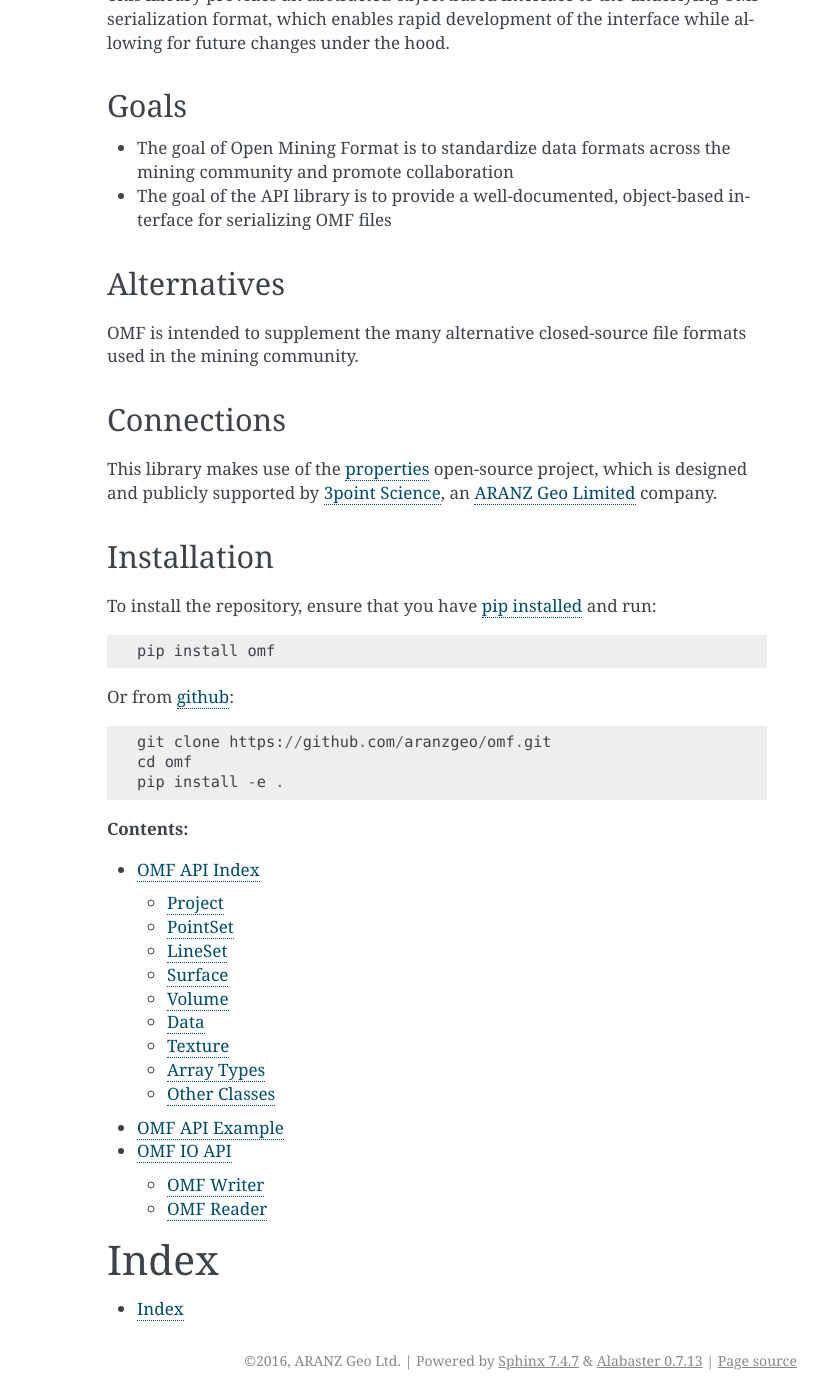
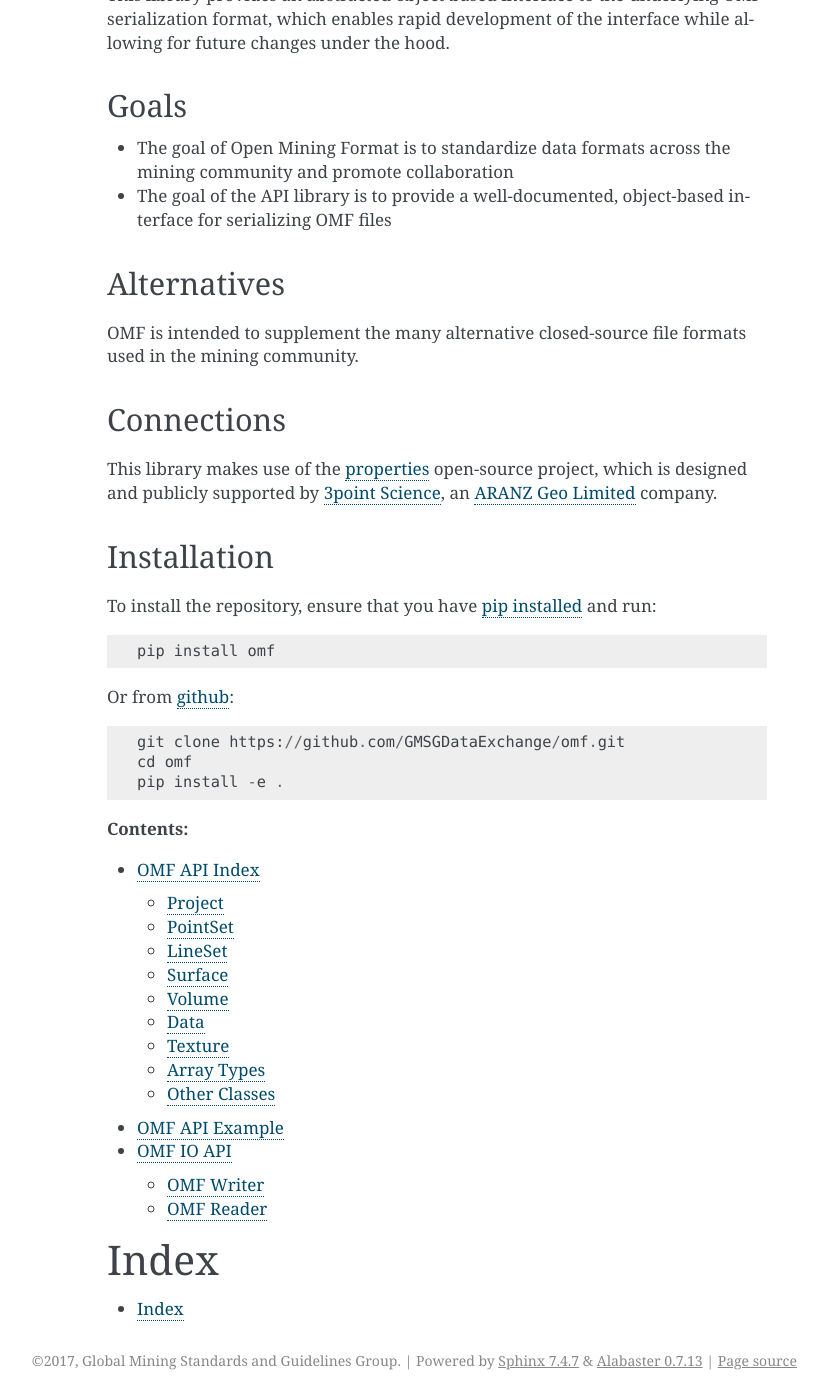
Before and after one commit to gmggroup/omf-python, a Sphinx documentation site: the page built from docs/index.rst, in a window 1280 px wide and 1400 px high, scrolled down 690 px. Shown: the whole window, without its empty margins (313-1140 px from the left). Built offline with Sphinx 7.4.7, drawn with Linux system fonts in a browser that asks for light colours.

Commit message:
Change links/licenses from ARANZ to GMSG

```diff
--- a/README.rst
+++ b/README.rst
@@ -10,15 +10,15 @@
     :alt: Documentation
 
 .. image:: https://img.shields.io/badge/license-MIT-blue.svg
-    :target: https://github.com/aranzgeo/omf/blob/master/LICENSE
+    :target: https://github.com/GMSGDataExchange/omf/blob/master/LICENSE
     :alt: MIT license
 
-.. image:: https://travis-ci.org/aranzgeo/omf.svg?branch=master
-    :target: https://travis-ci.org/aranzgeo/omf
+.. image:: https://travis-ci.org/GMSGDataExchange/omf.svg?branch=master
+    :target: https://travis-ci.org/GMSGDataExchange/omf
     :alt: Travis tests
 
-.. image:: https://codecov.io/gh/aranzgeo/omf/branch/master/graph/badge.svg
-    :target: https://codecov.io/gh/aranzgeo/omf
+.. image:: https://codecov.io/gh/GMSGDataExchange/omf/branch/master/graph/badge.svg
+    :target: https://codecov.io/gh/GMSGDataExchange/omf
     :alt: Code coverage
 
 
@@ -80,10 +80,10 @@
 
     pip install omf
 
-Or from `github <https://github.com/aranzgeo/omf>`_:
+Or from `github <https://github.com/GMSGDataExchange/omf>`_:
 
 .. code::
 
-    git clone https://github.com/aranzgeo/omf.git
+    git clone https://github.com/GMSGDataExchange/omf.git
     cd omf
     pip install -e .
--- a/docs/conf.py
+++ b/docs/conf.py
@@ -54,8 +54,8 @@
 
 # General information about the project.
 project = u'omf'
-copyright = u'2016, ARANZ Geo Ltd'
-author = u'ARANZ Geo Ltd.'
+copyright = u'2017, Global Mining Standards and Guidelines Group'
+author = u'Global Mining Standards and Guidelines Group'
 
 # The version info for the project you're documenting, acts as replacement for
 # |version| and |release|, also used in various other places throughout the
--- a/omf/__init__.py
+++ b/omf/__init__.py
@@ -18,6 +18,6 @@
 from .fileio import OMFReader, OMFWriter
 
 __version__ = '0.9.0'
-__author__ = 'ARANZ Geo Ltd.'
+__author__ = 'Global Mining Standards and Guidelines Group'
 __license__ = 'MIT License'
-__copyright__ = 'Copyright 2016 ARANZ Geo Ltd.'
+__copyright__ = 'Copyright 2017 Global Mining Standards and Guidelines Group'
--- a/setup.py
+++ b/setup.py
@@ -31,13 +31,13 @@
         'six',
         'vectormath',
     ],
-    author='ARANZ Geo Ltd.',
+    author='Global Mining Standards and Guidelines Group',
     author_email='info@3ptscience.com',
     description='API Library for Open Mining Format',
     long_description=LONG_DESCRIPTION,
     keywords='mining data interchange',
-    url='http://www.aranzgeo.com/',
-    download_url='http://github.com/3ptscience/omf',
+    url='http://www.globalminingstandards.org/',
+    download_url='http://github.com/GMSGDataExchange/omf',
     classifiers=CLASSIFIERS,
     platforms=['Windows', 'Linux', 'Solaris', 'Mac OS-X', 'Unix'],
     license='MIT License',
```
Also changed, not shown: 1 other file.
